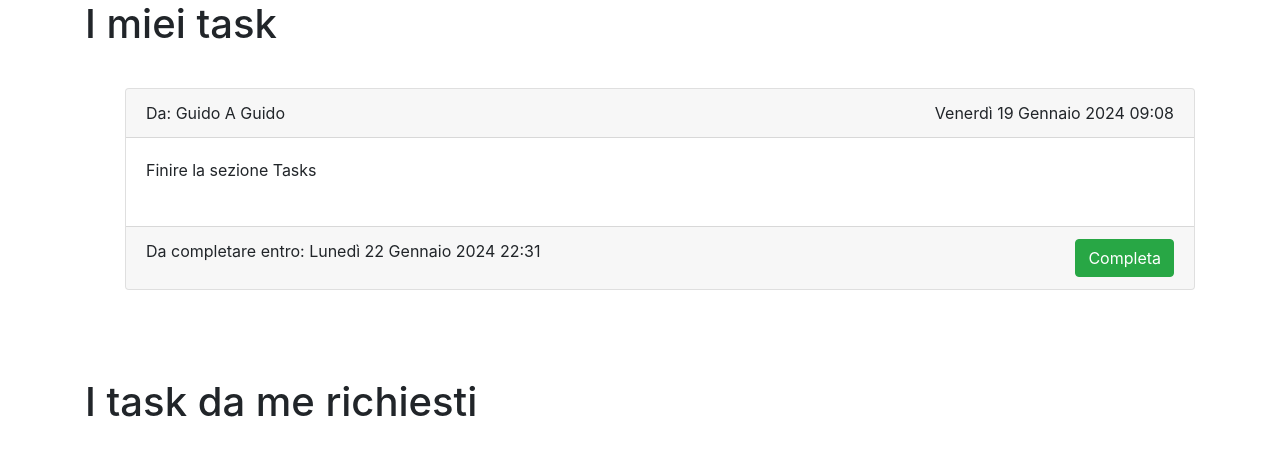
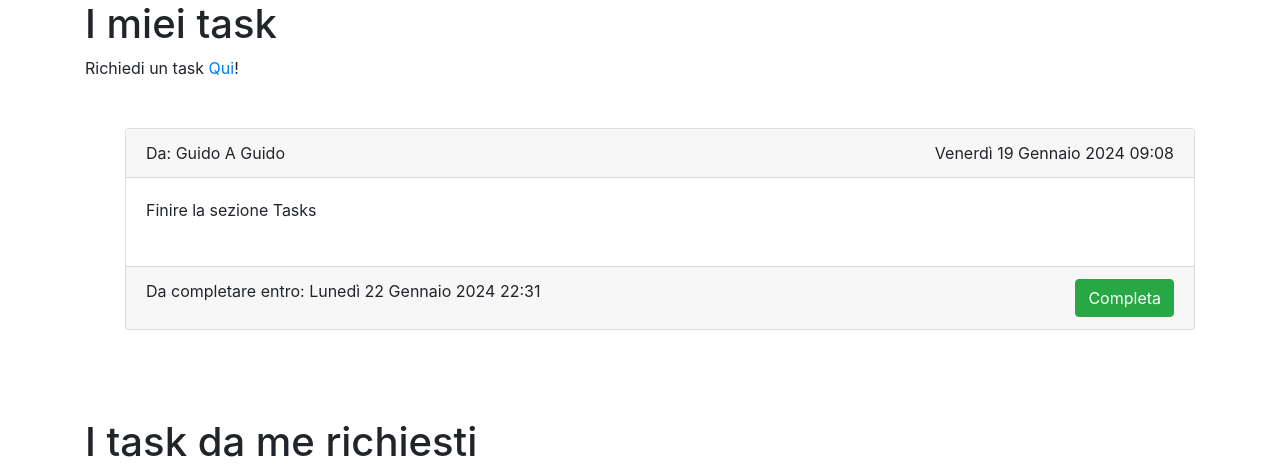
Before and after one commit to Gweeedog/Sbt_Webp, a Django app: page /tasks/ in a window 1280 px wide. Shown: the part 56-521 px from the top of the page. Run offline with Django 5.2, Linux system fonts and the light colour scheme; a user stored in the database is signed in; data comes from the database, SQL or seed files in the repository; some libraries are stand-ins or nearby versions.

Commit message:
inserted task request page

```diff
--- a/sbt_app/templates/tasks.html
+++ b/sbt_app/templates/tasks.html
@@ -1,6 +1,9 @@
 {%extends "base.html"%}
 {%block content%}
 <h1>I miei task</h1>
+<span>
+    <p>Richiedi un task <a href="/task_request">Qui</a>!</p>
+</span>
 <br>
 <ul>
     {%for task in tasks%}
--- a/sbt_app/urls.py
+++ b/sbt_app/urls.py
@@ -7,6 +7,7 @@ urlpatterns = [
     path("tasks/", views.tasks, name="tasks"),
     path("sign-up/", views.sign_up, name="sign-up"),
     path("logout/", views.logout_view, name="logout"),
-    path("store/", views.store, name="store")
+    path("store/", views.store, name="store"),
+    path("task_request/", views.task_request, name="task_request")
 
 ]
--- a/sbt_app/views.py
+++ b/sbt_app/views.py
@@ -50,3 +50,6 @@ def logout_view(request):
 
 def store(request):
     return render(request, "store.html")
+
+def task_request(request):
+    return render(request, "task_request.html")
```
Also changed, not shown: sbt_app/templates/task_request.html (added, +8 -0 lines).
